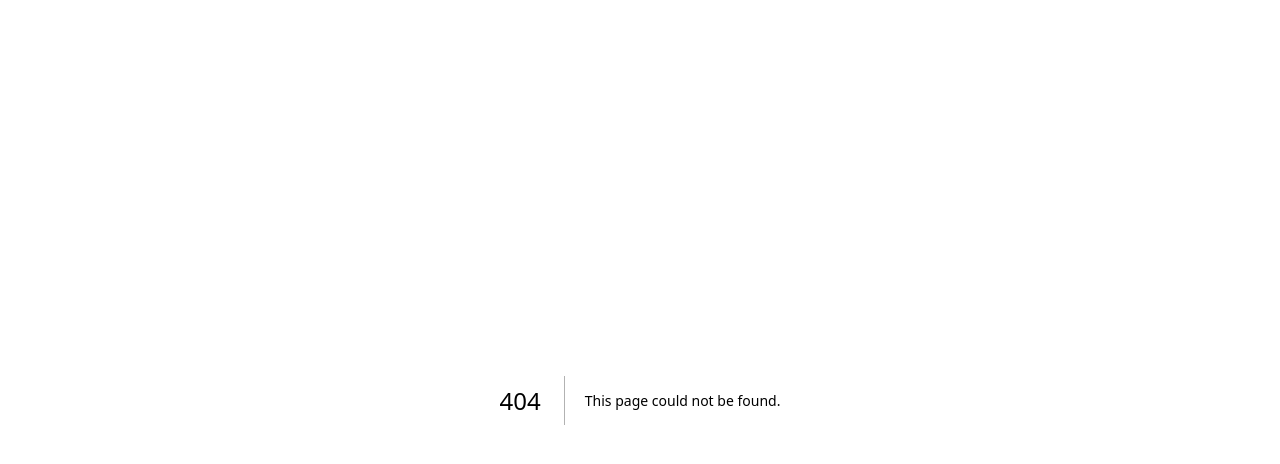
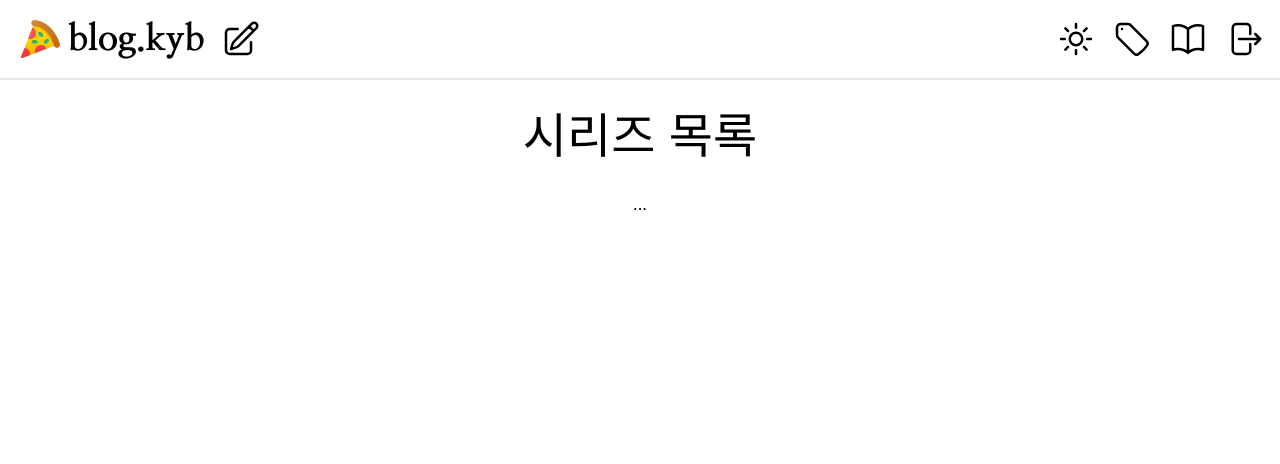
Before and after one commit to yogru/blog-fe-v2, a Next.js app: page /series in a window 1280 px wide. Before the commit this address had no page. Shown: the top 464 px of the page. Built offline with nearby package versions, Linux system fonts and the light colour scheme.

Commit message:
<:feat> 시리즈 개발 시작.

```diff
--- a/src/app/output.css
+++ b/src/app/output.css
@@ -978,6 +978,10 @@ video {
   padding: 0.5rem;
 }
 
+.p-48 {
+  padding: 12rem;
+}
+
 .px-2 {
   padding-left: 0.5rem;
   padding-right: 0.5rem;
@@ -1036,6 +1040,14 @@ video {
   padding-left: 1rem;
 }
 
+.pl-48 {
+  padding-left: 12rem;
+}
+
+.pr-48 {
+  padding-right: 12rem;
+}
+
 .text-center {
   text-align: center;
 }
@@ -1063,6 +1075,11 @@ video {
 .text-lg {
   font-size: 1.125rem;
   line-height: 1.75rem;
+}
+
+.text-5xl {
+  font-size: 3rem;
+  line-height: 1;
 }
 
 .font-bold {
--- /dev/null
+++ b/src/app/series/page.tsx
@@ -0,0 +1,7 @@
+import SeriesTemplate from "@/components/template/series";
+
+export default async function SeriesPage() {
+    return (
+        <SeriesTemplate/>
+    )
+}
--- /dev/null
+++ b/src/components/template/series.tsx
@@ -0,0 +1,29 @@
+"use client"
+
+
+import MenuObserver from "@/components/observing/menu";
+import {useLoginStore} from "@/domain/user/hooks";
+
+export  type Props = {}
+
+
+export default function SeriesTemplate(props: Props) {
+    const {loginStore} = useLoginStore()
+
+    return (
+        <>
+            <div>
+                <MenuObserver loginStore={loginStore}/>
+            </div>
+
+            <div className={"flex mt-8 text-5xl justify-center"}>
+                시리즈 목록
+            </div>
+
+            <div className={"flex mt-8 mb-4 justify-center"}>
+                ...
+            </div>
+
+        </>
+    )
+}
```
Also changed, not shown: src/domain/post/repositories.ts (+23 -1 lines), src/domain/post/store/series-list.ts (added, +25 -0 lines).
